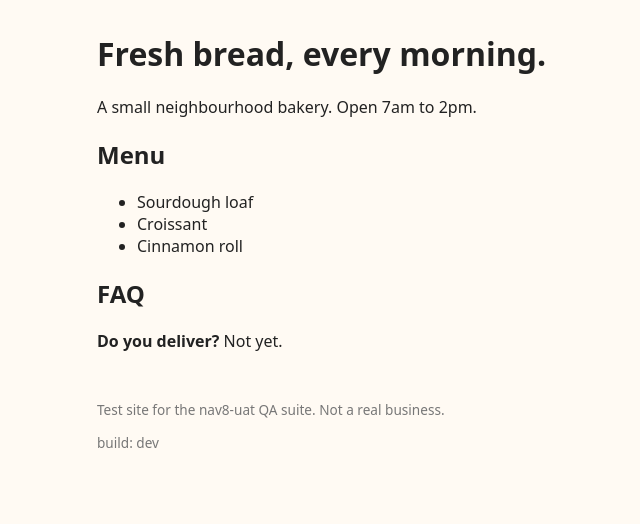
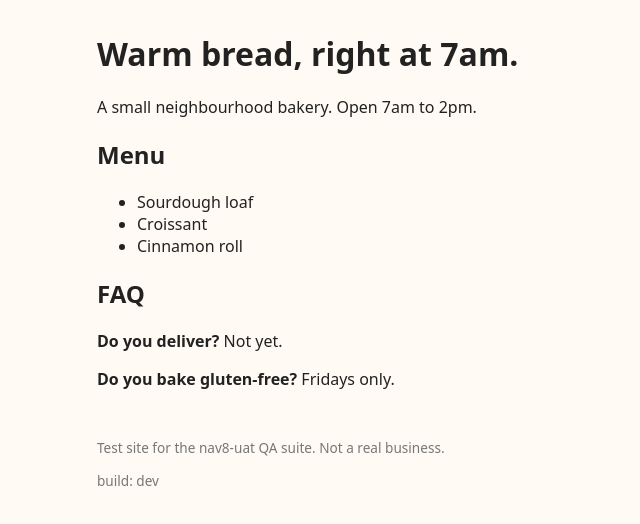
Before and after one commit to tamirlavystudio/nav8-uat-sandbox-site, a website: page site/index.html in a window 1280 px wide. Shown: the whole page, without its empty margins (223-863 px from the left). Drawn offline with Linux system fonts and the light colour scheme.

Commit message:
Headline and gluten-free FAQ

```diff
--- a/site/index.html
+++ b/site/index.html
@@ -9,7 +9,7 @@
 </head>
 <body>
   <header>
-    <h1 id="headline">Fresh bread, every morning.</h1>
+    <h1 id="headline">Warm bread, right at 7am.</h1>
     <p id="tagline">A small neighbourhood bakery. Open 7am to 2pm.</p>
   </header>
   <main>
@@ -24,6 +24,7 @@
     <section id="faq">
       <h2>FAQ</h2>
       <p><strong>Do you deliver?</strong> Not yet.</p>
+      <p><strong>Do you bake gluten-free?</strong> Fridays only.</p>
     </section>
   </main>
   <footer>
```
